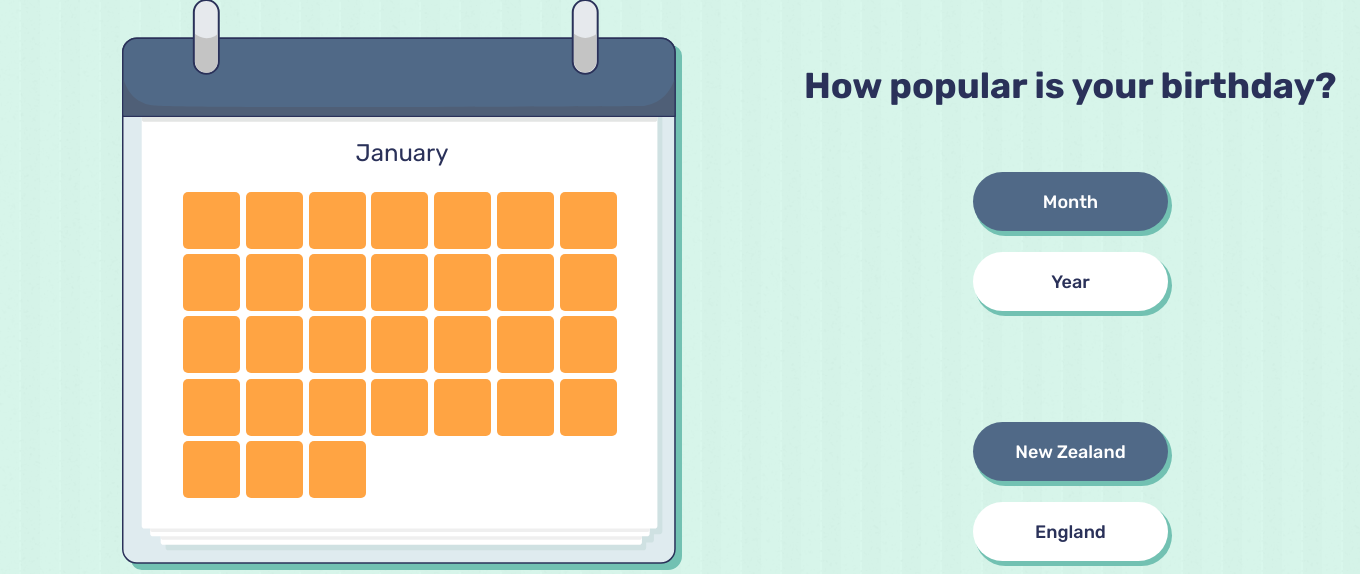
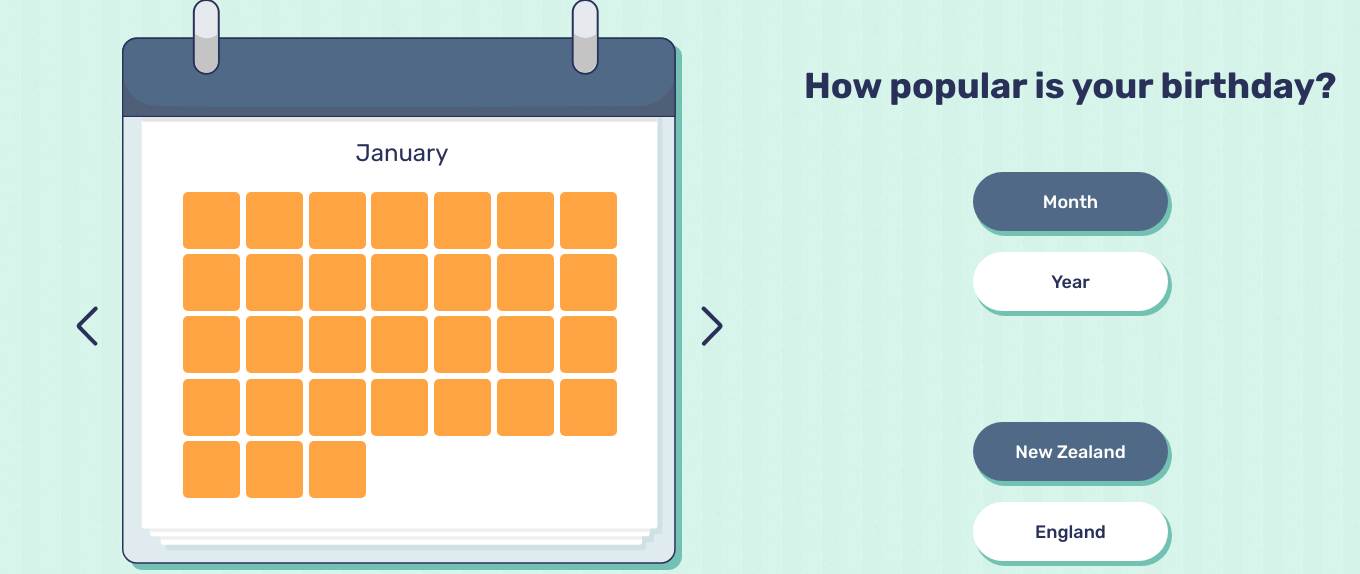
Before and after one commit to Lillyoverton/Hottestbirthdays, a Flask app: page / in a window 1360 px wide. Shown: the part 69-643 px from the top of the page. Run offline with Flask 2, Linux system fonts and the light colour scheme; data comes from the database, SQL or seed files in the repository.

Commit message:
add arrows

```diff
--- a/static/screen.css
+++ b/static/screen.css
@@ -96,6 +96,26 @@ body {
   border-bottom-right-radius: 10px;
 }
 
+#backarrow {
+  background-image: url('arrowleft.svg');
+  background-repeat: no-repeat;
+  position: absolute;
+  width: 55px;
+  height: 100px;
+  left: 60px;
+  top: 360px;
+}
+
+#nextarrow {
+  background-image: url('arrowright.svg');
+  background-repeat: no-repeat;
+  position: absolute;
+  width: 55px;
+  height: 100px;
+  left: 685px;
+  top: 360px;
+}
+
 /* class selectors */
 
 .month {
```
Also changed, not shown: static/arrowleft.svg (added), static/arrowright.svg (added).
